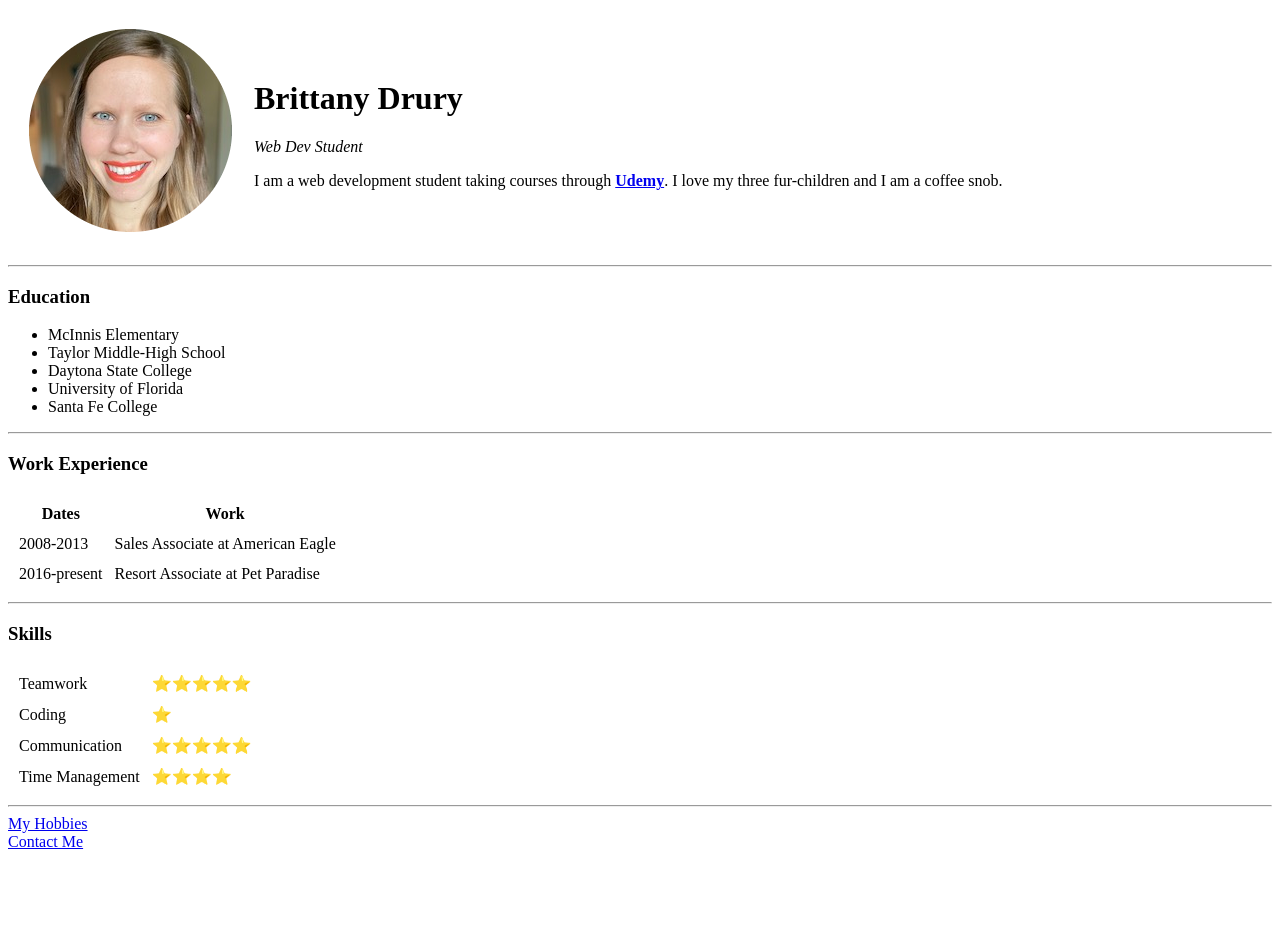
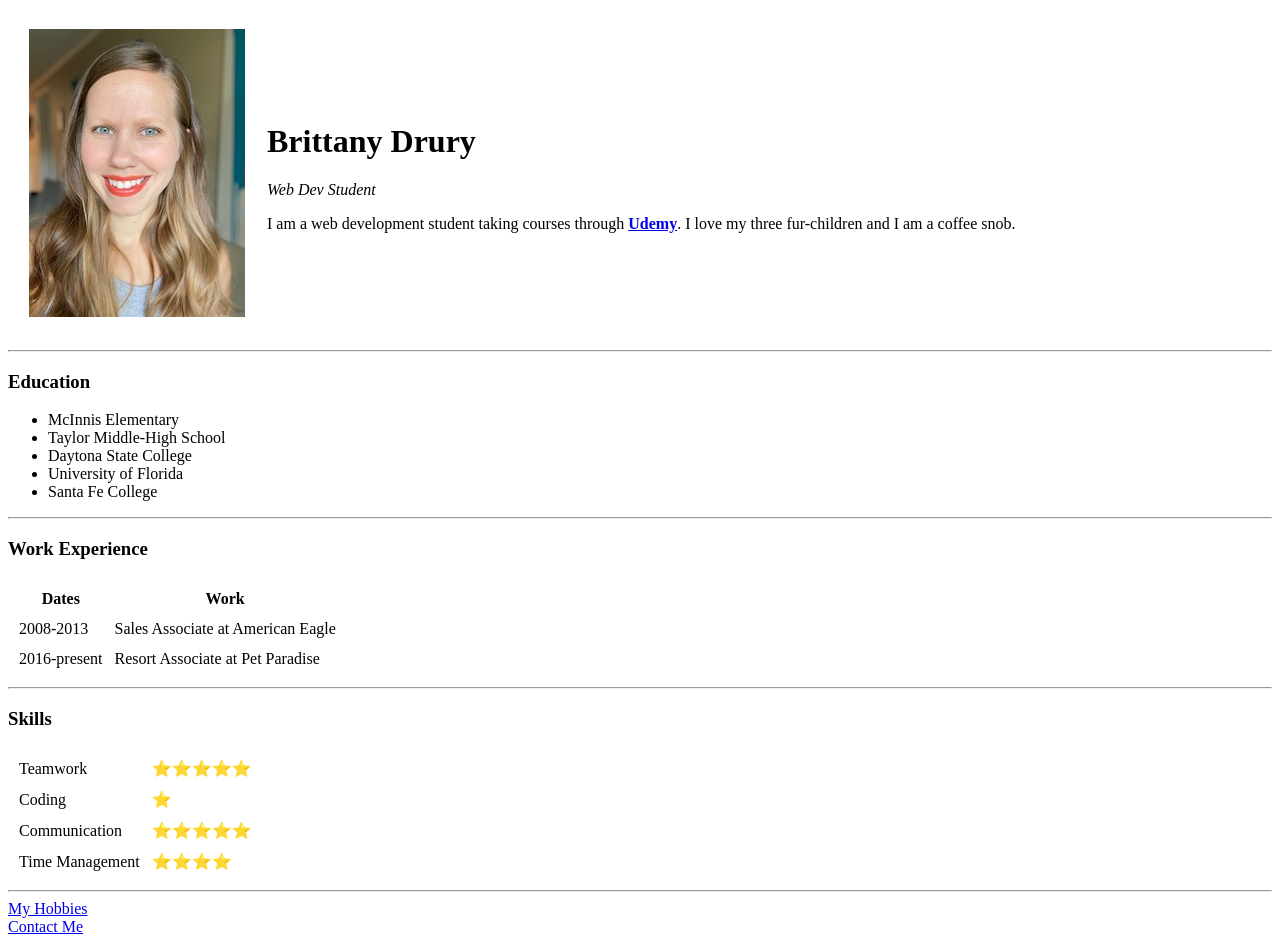
Before and after one commit to brittanyedrury/cv, a plain HTML site: page index.html in a window 1280 px wide. Before the commit the page ends 859 px from the top, so only its background shows below. Drawn offline with Linux system fonts and the light colour scheme.

Commit message:
Update index.html

```diff
--- a/index.html
+++ b/index.html
@@ -11,7 +11,7 @@
 <body>
   <table cellspacing="20">
     <tr>
-      <td><img src="cv/images/brittany.png" alt="brittanys profile picture"></td>
+      <td><img src="cv/images/brittany.jpg" alt="brittanys profile picture"></td>
       <td><h1>Brittany Drury</h1>
       <p><em>Web Dev Student</em></p>
       <p>I am a web development student taking courses through <strong><a href="https://www.udemy.com/">Udemy</a></strong>. I love my three fur-children and I am a coffee snob.</p></td>
```
